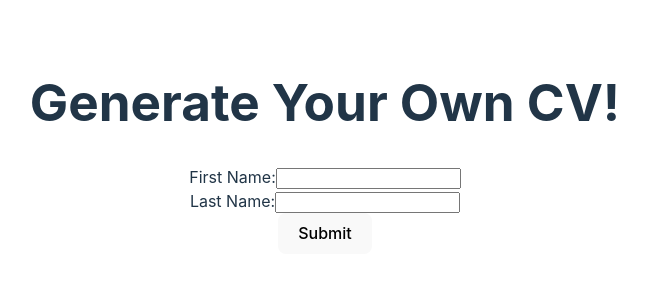
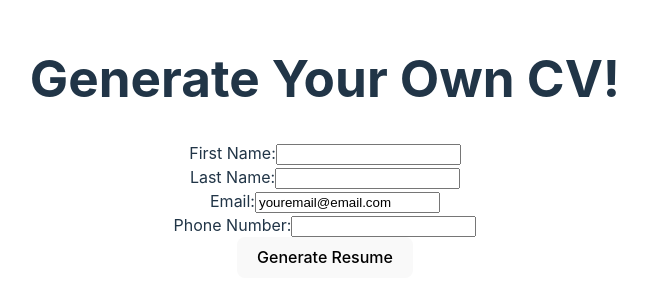
Before and after one commit to h-maren/cv-application, a React (Vite) app: page / in a window 1280 px wide. Shown: the part 253-554 px from the top of the page, without its empty margins (315-962 px from the left). Built offline with nearby package versions, Linux system fonts and the light colour scheme.

Commit message:
Submit function generates CV

```diff
--- a/src/App.jsx
+++ b/src/App.jsx
@@ -1,19 +1,23 @@
 import { useState } from 'react'
+import {createRoot} from 'react-dom/client'
 import './App.css'
-import InfoForm from './components/info.jsx'
+import InputForm from './components/input.jsx'
 
 function App() {
 
-  const [formData, setFormData]= useState({
+  const [formData,setFormData] = useState({
     firstName: '',
     lastName: '',
-    email: '',
+    email: 'youremail@email.com',
     phone: '',
-  });
+  })
+
+  const [showResult, setShowResult] = useState(false);
 
 
   const handleSubmit = (e) => {
       e.preventDefault();
+      setShowResult(true);
   }
 
   const handleInputChange = (e) =>{
@@ -22,34 +26,61 @@ function App() {
     }));
   };
 
+  const handleEditButton = (e) => {
+      e.preventDefault();
+      setShowResult(false);
+  }
+
   return (
     <>
       <header>
         <h1>Generate Your Own CV!</h1>
       </header>
       <div className="cv-results">
+          {showResult && (
+            <>
             <div className="cv-header">
               <h1>{formData.firstName} {formData.lastName}</h1>
+              <div className="contact-row">
+                {formData.email} {formData.phone}
               </div>
             </div>
+            <div className="edit-bar">
+              <button type="button" onClick={handleEditButton}>Edit</button>
+            </div>
+            </>
+          )}
+      </div>
       <div className="input-bar">
-        <form onSubmit={handleSubmit} className="infoForm">
+            {!showResult && (
+            <form onSubmit={handleSubmit}>
               <div className="input-row">
                 <label htmlFor="firstName">
                     First Name:
                 </label>
-              <input type="text" name="firstName" id="firstName" value={formData.firstName} onChange={handleInputChange}
-              required />
+                <input type="text" name="firstName" id="firstName" value = {formData.firstName} onChange={handleInputChange} required/>
               </div>
               <div className="input-row">
                 <label htmlFor="lastName">
                     Last Name:
                 </label>
-              <input type="text" name="lastName" id="lastName" value={formData.lastName} onChange={handleInputChange}
-              required />
+                <input type="text" name="lastName" id="lastName" value = {formData.lastName} onChange={handleInputChange} required />
               </div>
-              <button type="submit">Submit</button>
+              <div className="input-row">
+                <label htmlFor="email">
+                    Email:
+                </label>
+                <input type="email" name="email" id="email" value = {formData.email} onChange={handleInputChange} required />
+              </div>
+              <div className="input-row">
+                <label htmlFor="phone">
+                    Phone Number:
+                </label>
+                <input type="tel" name="phone" id="phone" value = {formData.phone} onChange={handleInputChange} required />
+              </div>
+              <button type="submit">Generate Resume</button>
             </form>
+            )}
       </div>
     </>
   )
--- /dev/null
+++ b/src/components/input.jsx
@@ -0,0 +1,20 @@
+import { useState } from 'react'
+
+export default function InputForm ({userInfo}) {
+    return (
+        <div className="infoForm">
+            <div className="input-row">
+            <label htmlFor="firstName}">
+                First Name:
+            </label>
+            <input type="text" name="firstName" id="firstName" value = {userInfo.firstName} required />
+            </div>
+            <div className="input-row">
+            <label htmlFor="lastName}">
+                Last Name:
+            </label>
+            <input type="text" name="lastName" id="lastName" value = {userInfo.lastName} required />
+            </div>
+        </div>
+    )
+}
```
Lines whose indentation alone changed are shown as unchanged.
